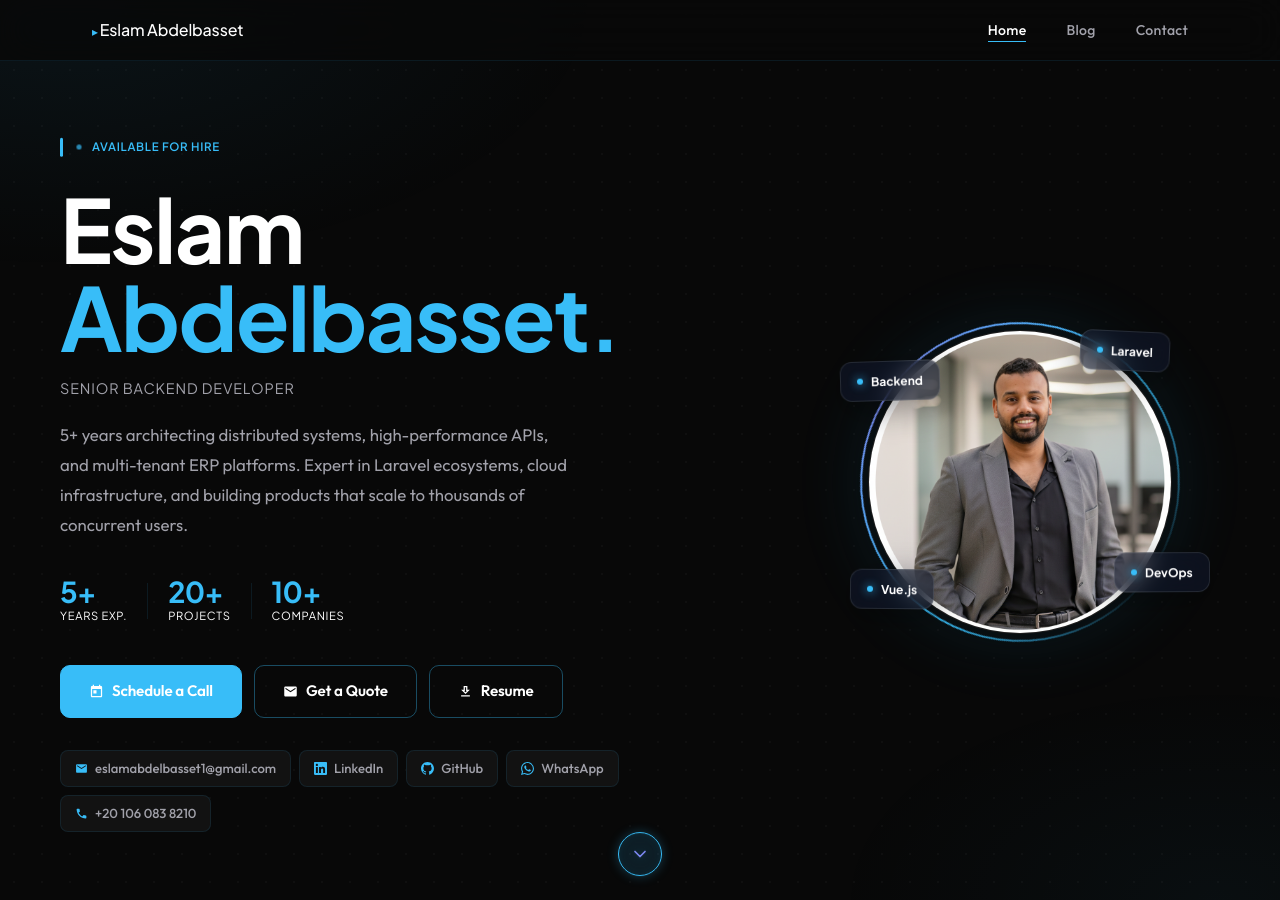
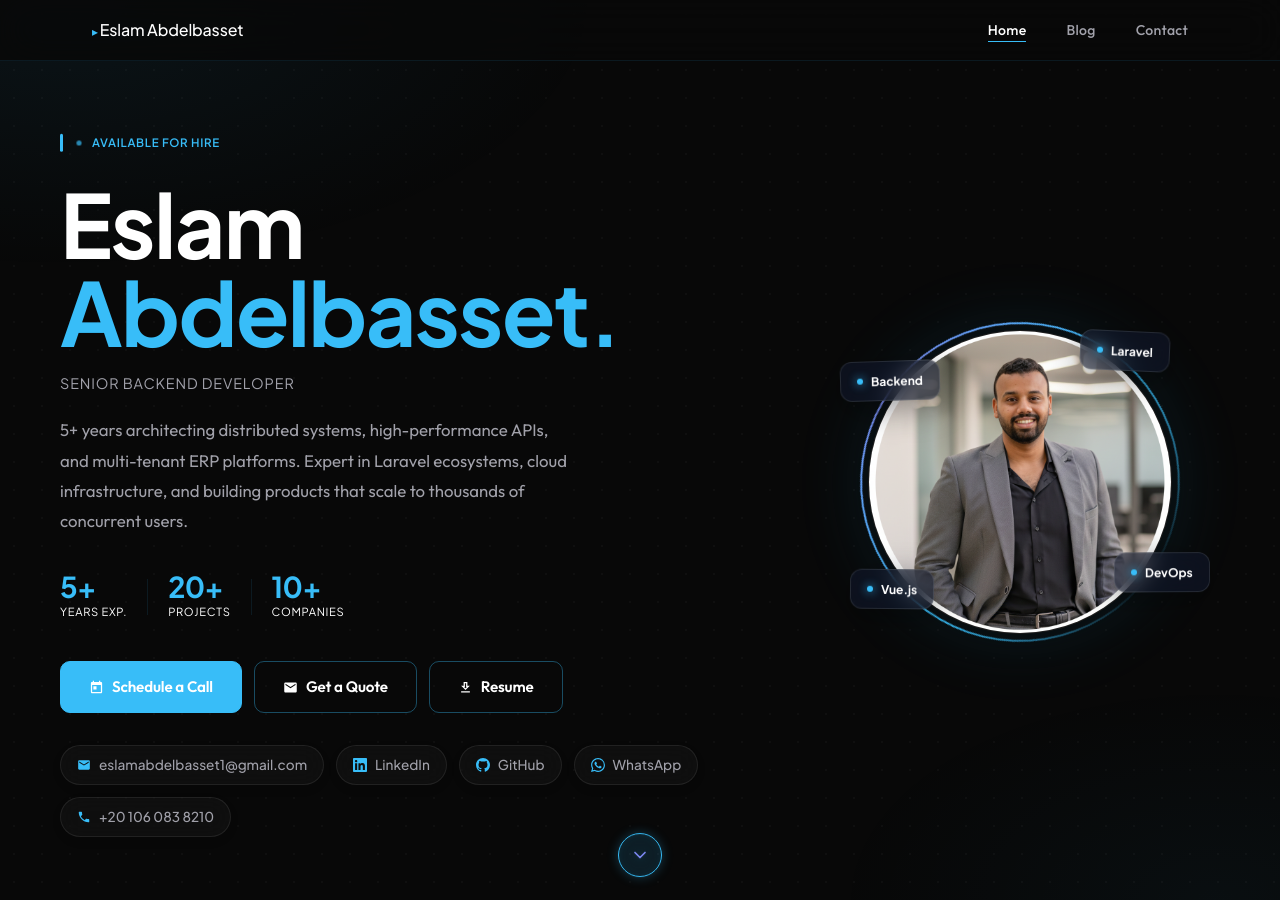
Before and after one commit to eslamabdelbasset1/my-portfolio-ruby, a Jekyll site: the page built from index.html, in a window 1280 px wide and 900 px high. Built offline with Jekyll 4.4.1, drawn with Linux system fonts in a browser that asks for light colours; nearby versions of some CDN libraries; some of the changed text lies outside the part shown.

Commit message:
Update What I Build section and enhance contact chips UI/UX

```diff
--- a/assets/style.css
+++ b/assets/style.css
@@ -482,36 +482,49 @@
 .contact-row {
   display: flex;
   flex-wrap: wrap;
-  gap: 8px;
+  gap: 12px;
+  margin-top: 8px;
 }
 
 .contact-chip {
   display: inline-flex;
   align-items: center;
-  gap: 7px;
-  padding: 7px 14px;
-  background: var(--bg-surface);
-  border: 1px solid var(--border-subtle);
-  border-radius: 8px;
+  gap: 8px;
+  padding: 8px 16px;
+  background: rgba(255, 255, 255, 0.03);
+  backdrop-filter: blur(12px);
+  -webkit-backdrop-filter: blur(12px);
+  border: 1px solid rgba(255, 255, 255, 0.08);
+  border-radius: 24px;
   color: var(--text-secondary);
-  font-size: 0.82rem;
+  font-family: "Plus Jakarta Sans", sans-serif;
+  font-size: 0.85rem;
   font-weight: 500;
   text-decoration: none;
-  transition: all 0.2s ease;
+  transition: all 0.3s cubic-bezier(0.23, 1, 0.32, 1);
+  box-shadow: 0 4px 12px rgba(0, 0, 0, 0.05);
 }
 
 .contact-chip svg {
-  width: 13px;
-  height: 13px;
+  width: 14px;
+  height: 14px;
   color: var(--accent);
   flex-shrink: 0;
+  transition: transform 0.3s ease, color 0.3s ease;
 }
 
 .contact-chip:hover {
-  border-color: var(--border-active);
-  color: var(--text-primary);
-  background: var(--glass-hover);
-  transform: translateY(-2px);
+  background: rgba(56, 189, 248, 0.1);
+  border-color: rgba(56, 189, 248, 0.3);
+  color: #fff;
+  transform: translateY(-3px);
+  box-shadow: 0 8px 24px rgba(56, 189, 248, 0.15);
+}
+
+.contact-chip:hover svg {
+  color: var(--accent-lite);
+  transform: scale(1.15) rotate(-5deg);
+  filter: drop-shadow(0 0 6px var(--accent-glow));
 }
 
 /* ============================================================
--- a/index.html
+++ b/index.html
@@ -179,50 +179,47 @@
         <div class="service-icon">
           <svg viewBox="0 0 24 24" fill="none" stroke="currentColor" stroke-width="1.5" stroke-linecap="round"
             stroke-linejoin="round">
-            <path d="M3 15a4 4 0 004 4h9a5 5 0 10-.1-9.999 5.002 5.002 0 10-9.78 2.096A4.001 4.001 0 003 15z" />
+            <polygon points="12 2 2 7 12 12 22 7 12 2" />
+            <polyline points="2 12 12 17 22 12" />
+            <polyline points="2 17 12 22 22 17" />
           </svg>
         </div>
-        <h3>Cloud Solutions Architecture</h3>
-        <p>AWS, Azure, and GCP solutions. Microservices, containerization, and infrastructure that grows with your
-          product.</p>
+        <h3>Multi-Tenant SaaS Platforms</h3>
+        <p>Architecting scalable software-as-a-service applications with secure, isolated multi-tenant data structures and optimized workflows.</p>
       </div>
       <div class="service-item">
         <div class="service-icon">
           <svg viewBox="0 0 24 24" fill="none" stroke="currentColor" stroke-width="1.5" stroke-linecap="round"
             stroke-linejoin="round">
-            <rect x="6" y="2" width="12" height="20" rx="2" />
-            <path d="M11 18h2" />
+            <rect x="3" y="3" width="18" height="18" rx="2" ry="2" />
+            <line x1="3" y1="9" x2="21" y2="9" />
+            <line x1="9" y1="21" x2="9" y2="9" />
           </svg>
         </div>
-        <h3>Mobile App Development</h3>
-        <p>Cross-platform iOS and Android apps with React Native and Flutter. Native performance, shared codebase, and
-          App Store / Play Store ready.</p>
+        <h3>ERP & Business Systems</h3>
+        <p>Custom enterprise resource planning systems, accounting software, and internal tools tailored for real business operations.</p>
       </div>
       <div class="service-item">
         <div class="service-icon">
           <svg viewBox="0 0 24 24" fill="none" stroke="currentColor" stroke-width="1.5" stroke-linecap="round"
             stroke-linejoin="round">
-            <path
-              d="M17 20h5v-2a3 3 0 00-5.356-1.857M17 20H7m10 0v-2c0-.656-.126-1.283-.356-1.857M7 20H2v-2a3 3 0 015.356-1.857M7 20v-2c0-.656.126-1.283.356-1.857m0 0a5.002 5.002 0 019.288 0M15 7a3 3 0 11-6 0 3 3 0 016 0z" />
+            <ellipse cx="12" cy="5" rx="9" ry="3" />
+            <path d="M21 12c0 1.66-4 3-9 3s-9-1.34-9-3" />
+            <path d="M3 5v14c0 1.66 4 3 9 3s9-1.34 9-3V5" />
           </svg>
         </div>
-        <h3>Technical Leadership & Consulting</h3>
-        <p>Fractional CTO, technical strategy, architecture reviews, and team mentoring for startups and enterprise
-          teams.</p>
+        <h3>Database & Performance Optimization</h3>
+        <p>Refactoring complex queries, implementing high-performance Redis caching, and ensuring high availability for large-scale applications.</p>
       </div>
       <div class="service-item">
         <div class="service-icon">
           <svg viewBox="0 0 24 24" fill="none" stroke="currentColor" stroke-width="1.5" stroke-linecap="round"
             stroke-linejoin="round">
-            <circle cx="9" cy="8" r="3" />
-            <circle cx="17" cy="10" r="2.5" />
-            <path d="M3 20v-1a4 4 0 014-4h4a4 4 0 014 4v1" />
-            <path d="M15 20v-1a3 3 0 012-2.83" />
+            <path d="M13 2L3 14h9l-1 8 10-12h-9l1-8z" />
           </svg>
         </div>
-        <h3>Dedicated Engineering Team</h3>
-        <p>Your remote tech arm — a vetted, full-stack squad working as an extension of your team. Long-term delivery,
-          shared standards, and full ownership of your roadmap.</p>
+        <h3>Real-Time Applications</h3>
+        <p>Building highly responsive systems with instant notifications and real-time data synchronization using WebSockets and Laravel Echo.</p>
       </div>
     </div>
   </div>
```
